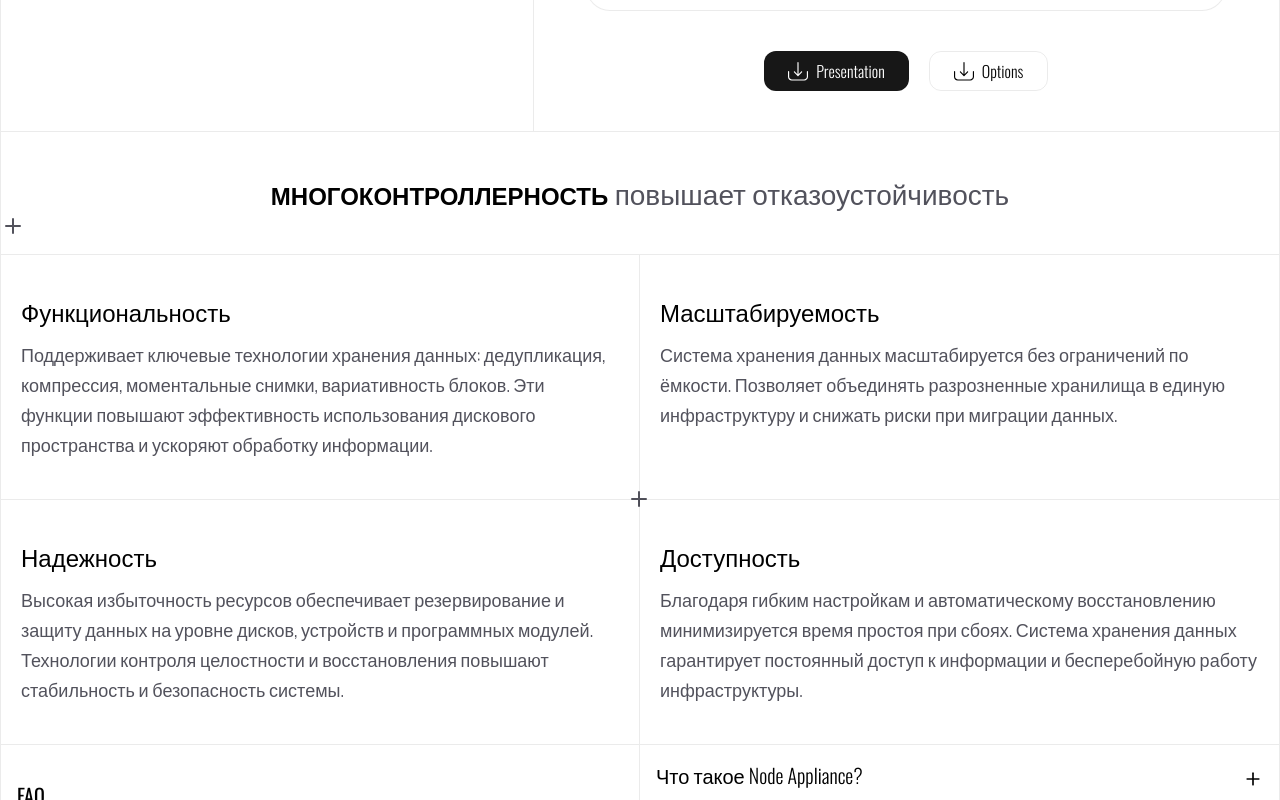
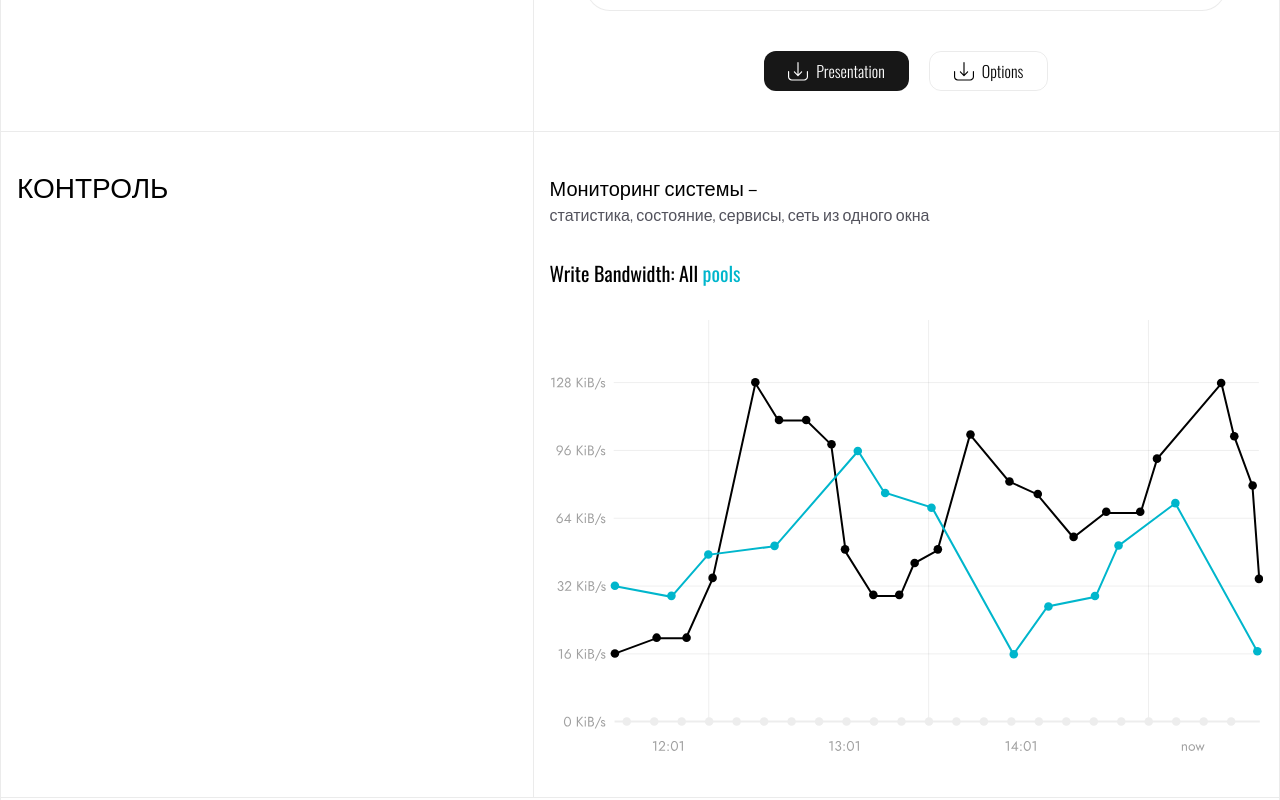
Before and after one commit to Slawone/argo-web, a Next.js app: page /storage in a window 1280 px wide. Shown: the part 1020-1820 px from the top of the page. Built offline with nearby package versions, Linux system fonts and the light colour scheme.

Commit message:
Added module

```diff
--- a/src/app/storage/page.jsx
+++ b/src/app/storage/page.jsx
@@ -1,6 +1,7 @@
 import { Breadcrumbs } from "@/components";
 import { Compound, StorageHero, Info, TextGrid, Faq } from "@/sections";
 import { textsVariants } from "@/config";
+import { Control } from "@/sections";
 
 export default function Storage() {
   const { textItems3 } = textsVariants;
@@ -12,6 +13,7 @@ export default function Storage() {
           <Breadcrumbs className="page-container pt-2 mb-5 font-light text-color"/>
           <StorageHero />
           <Compound />
+          <Control />
           <Info text="Многоконтроллерность повышает отказоустойчивость" />
           <TextGrid items={textItems3} />
           <Faq />
--- a/src/sections/index.js
+++ b/src/sections/index.js
@@ -12,6 +12,7 @@ export { Union } from './home/Union';
 /* storage */
 export { StorageHero } from './storage/StorageHero';
 export { Compound } from './storage/Compound';
+export { Control } from './storage/Control';
 
 export { News } from './News';
 export { TextGrid } from './TextGrid';
--- a/src/sections/storage/Compound.jsx
+++ b/src/sections/storage/Compound.jsx
@@ -110,7 +110,7 @@ export const Compound = () => {
           <div className="flex flex-col items-start gap-8 font-light section-py px-4 md:border-r md:border-r-black/8 md:dark:border-white/14">
             <motion.h2
               variants={textVariants}
-              className="text-base md:text-xl lg:text-[28px]font-light uppercase leading-none title-color"
+              className="text-base md:text-xl lg:text-[28px] font-light uppercase leading-none title-color"
             >
               Состав
             </motion.h2>
--- /dev/null
+++ b/src/sections/storage/Control.jsx
@@ -0,0 +1,41 @@
+"use client";
+
+import { motion } from "framer-motion";
+import { motionVariants } from "@/config";
+import { Pools } from "@/ui";
+
+export const Control = () => {
+    const { containerVariants, textVariants } =
+    motionVariants;
+
+  return (
+    <motion.section variants={containerVariants}
+      initial="hidden"
+      whileInView="visible"
+      viewport={{ once: true }}
+      className="page-container section-border"
+    >
+      <div className="grid lg:grid-cols-[5fr_7fr]">
+        {/* Левая колонка */}
+        <div className="font-light section-py px-4 md:border-r md:border-r-black/8 md:dark:border-white/14">
+          <motion.h2
+            variants={textVariants}
+            className="text-base md:text-xl lg:text-[28px] font-light uppercase leading-none title-color sticky top-30"
+          >
+            Контроль
+          </motion.h2>
+        </div>
+        {/* Правая колонка */}
+        <div className="flex flex-col items-start gap-8 section-py px-4">
+          <motion.div variants={textVariants} className="text-color text-base font-light">
+            <span className="title-color leading-7.5 text-sm md:text-lg lg:text-xl">Мониторинг системы – </span><br /> статистика, состояние, сервисы, сеть из одного окна
+          </motion.div>
+          <motion.div variants={textVariants} className="leading-7.5 text-sm md:text-lg lg:text-xl title-color">
+            Write Bandwidth: All <span className="accent-color">pools</span>
+          </motion.div>
+          <Pools />
+        </div>
+      </div>
+    </motion.section>
+  );
+};
```
